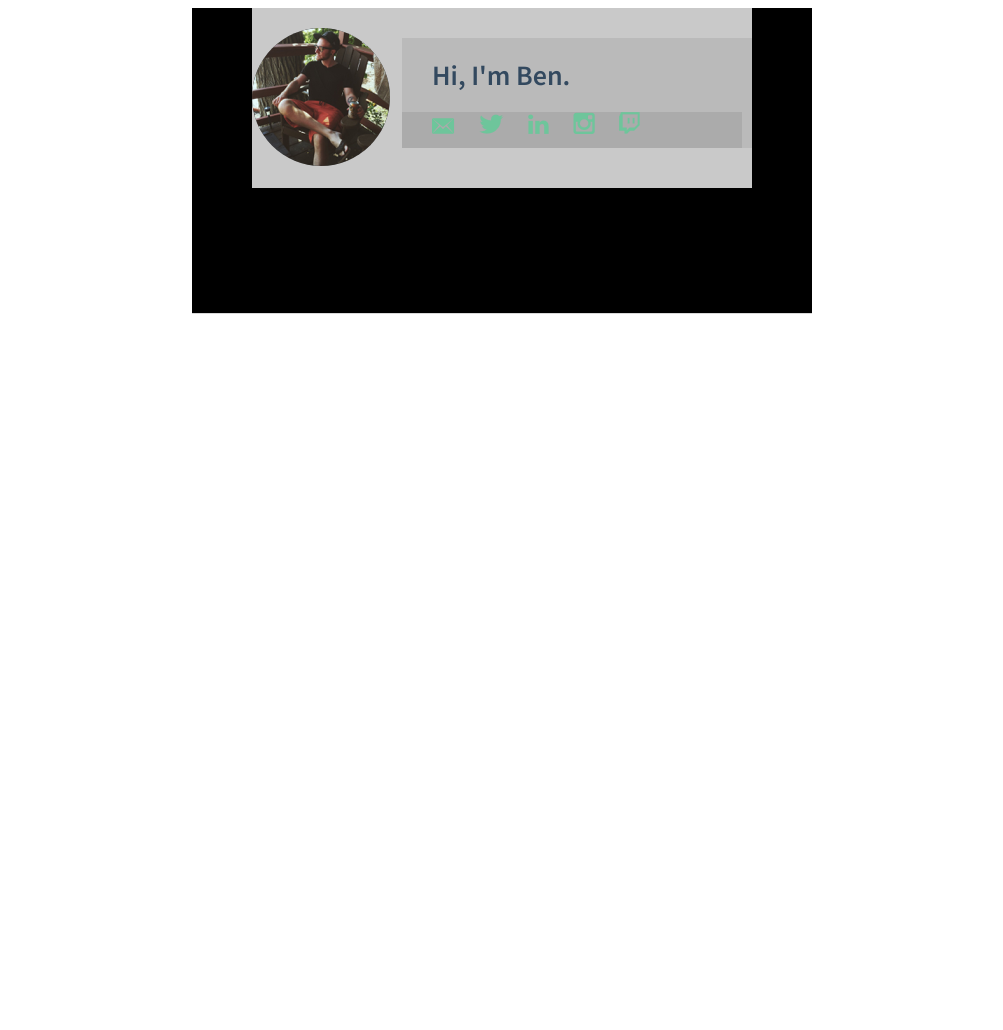
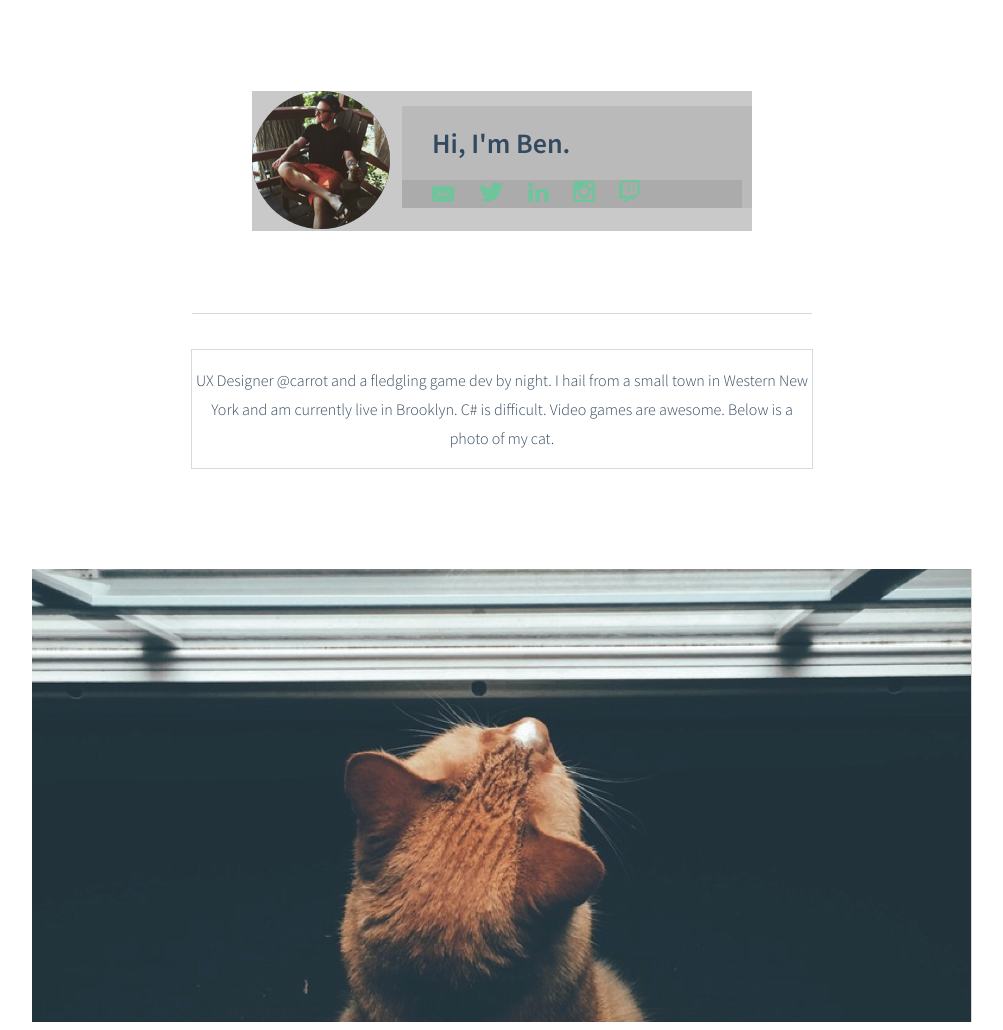
Before and after one commit to benjamingage/personal-site, a plain HTML site: page index.html in a window 1280 px wide. Shown: the whole page, without its empty margins (138-1141 px from the left). Before the commit the page ends 800 px from the top, so only its background shows below. Drawn offline with Linux system fonts and the light colour scheme.

Commit message:
placed all major elements
everything is very rudimentary at this point. going forward, i need to
tighten everything up and style/implement the tooltips.

```diff
--- a/index.html
+++ b/index.html
@@ -20,7 +20,7 @@
     					<a href="https://twitter.com/benjamingage" target="_blank"> <img src="images/twitter.png" alt="twitter"> </a>
     					<a href="https://www.linkedin.com/in/benjamingage" target="_blank"> <img src="images/linkedin.png" alt="linkedin"> </a>
     					<a href="https://www.instagram.com/benjamingage/" target="_blank"> <img src="images/instagram.png" alt="instagram"> </a>
-    					<a href="http://www.twitch.tv/h8bit_/profile" target="_blank"> <img src="images/twitch.png" alt="twitch"> </a>
+    					<a href="http://www.twitch.tv/h8bit_" target="_blank"> <img src="images/twitch.png" alt="twitch"> </a>
     				</p>
 
     				</div>
@@ -28,5 +28,11 @@
 			</div>
     	</div>
     </div>
+    <div id="about-me">
+    	<p>UX Designer @carrot and a fledgling game dev by night. I hail from a small town in Western New York and am currently live in Brooklyn. C# is difficult. Video games are awesome. Below is a photo of my cat.
+    	</p>
+    </div>
+    <div id="oliver"><img src="images/cat.png">
+    </div>
   </body>
 </html>
--- a/style.css
+++ b/style.css
@@ -1,7 +1,7 @@
 #header{
 width: 620px;
 height:305px;
-background-color: #000000;
+/* background-color: #000000; */
 margin-left: auto;
 margin-right: auto;
 border-bottom: 1px solid #D8D8D8;
@@ -9,17 +9,18 @@ border-bottom: 1px solid #D8D8D8;
 
 #identification{
 width: 500px;
-height:180px;
+height:140px;
 display:block;
 background-color: #c9c9c9;
 margin-left: auto;
 margin-right: auto;
+top:83px;
+position:relative;
 }
 
 #handsome-dude{
 	width:138px;
 	height:138px;
-	margin-top: 20px;
 	float:left;
 	border-radius:50%;
 	background-color: #000;
@@ -30,7 +31,7 @@ margin-right: auto;
 
 #name{
 	width:350px;
-	margin-top: 30px;
+	margin-top: 15px;
 	height:auto;
 	background-color: #bababa;
 	float:right;
@@ -46,7 +47,7 @@ h1{
 
 .social-links{
 	width:340px;
-	height: 36px;
+	height: 28px;
 	background-color: #ababab;
 }
 
@@ -63,3 +64,35 @@ a{
 	padding-right: 20px;
 	margin-top: auto;
 }
+
+#oliver{
+	width:940px;
+	height:453px;
+	margin-top:100px;
+	margin-left: auto;
+	margin-right: auto;
+}
+
+#oliver img{
+
+	overflow: hidden;
+}
+
+#about-me{
+	width:620px;
+	height:auto;
+	margin-top:35px;
+	text-decoration: none;
+	border: 1px solid #dadada;
+	margin-left: auto;
+	margin-right: auto;
+
+}
+
+#about-me p{
+	color:#33495F;
+	font-family: 'Source Sans Pro', sans-serif;
+	font-weight: 200;
+	text-align: center;
+	line-height:1.8em;
+}
```
Also changed, not shown: images/cat.png (added).
